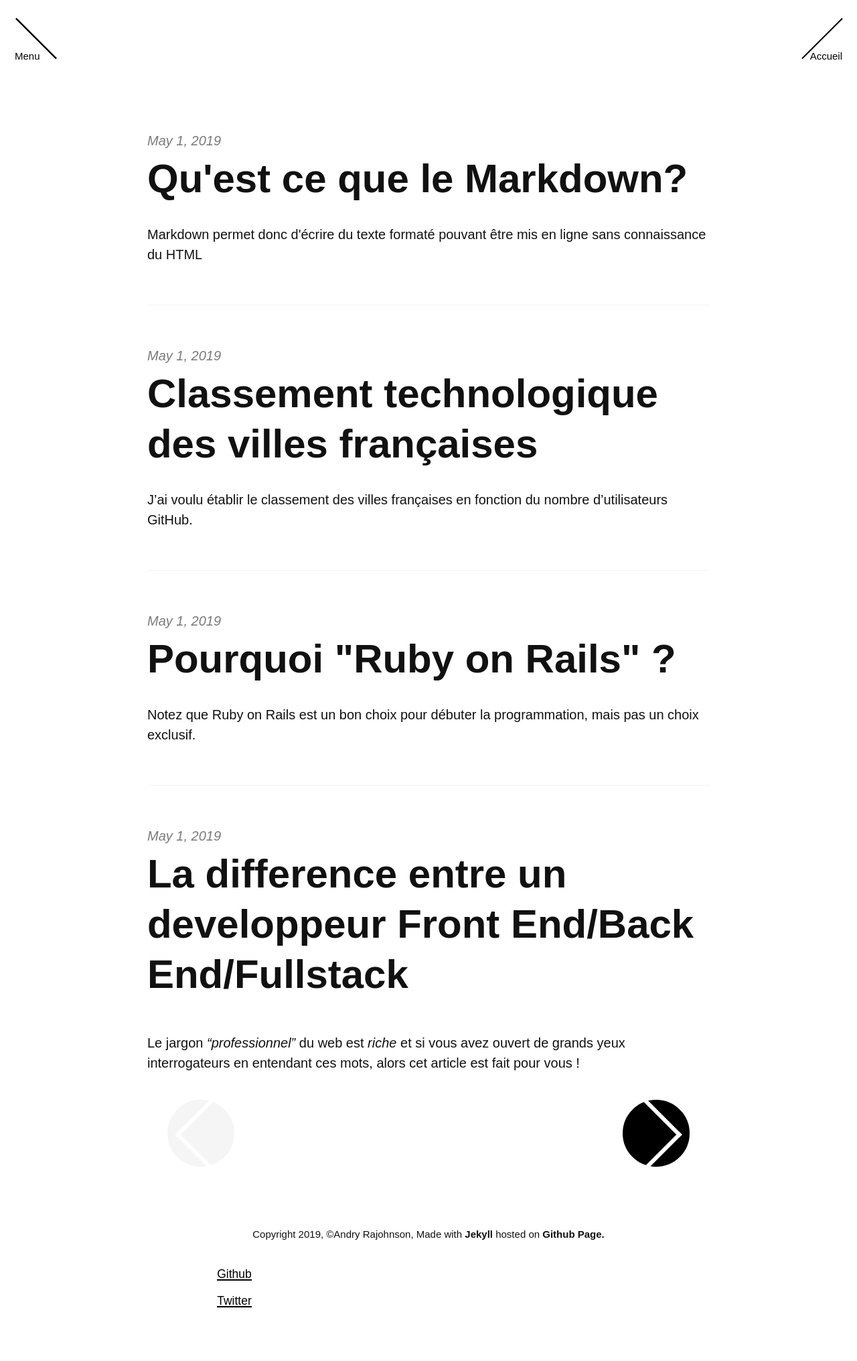
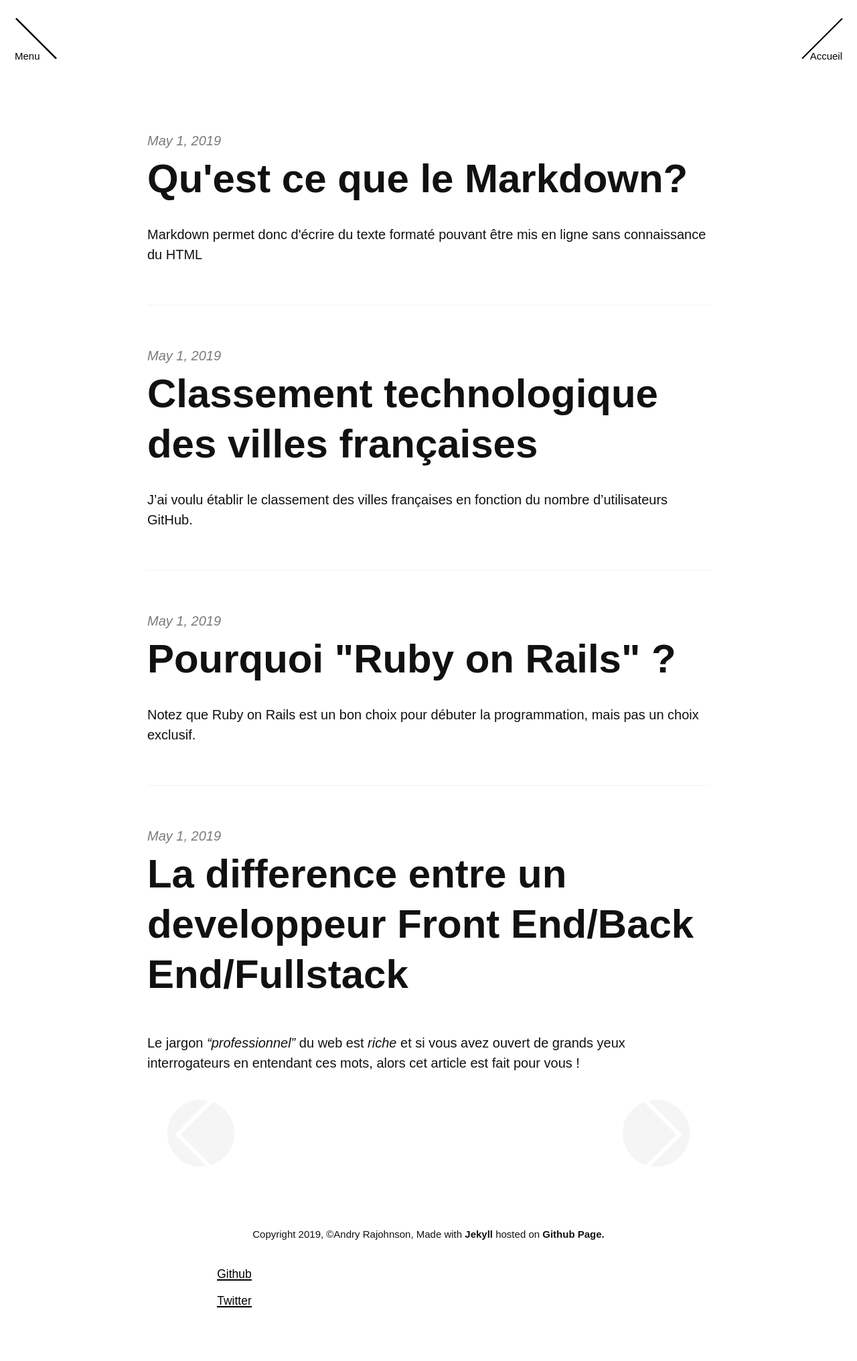
Before and after one commit to andryjohn/RJ-s-blog, a Jekyll site: the page built from index.html, in a window 1280 px wide. Shown: the whole page at 67% size. Built offline with Jekyll 4.4.1, drawn with Linux system fonts in a browser that asks for light colours; nearby versions of some CDN libraries; some web fonts are replaced; the list of posts is cut into pages by our own code.

Commit message:
href on nav/image profil, filter

```diff
--- a/_includes/pagination.html
+++ b/_includes/pagination.html
@@ -23,7 +23,7 @@
       </a>
     {% else %}
       <a href="">
-        <span class="right-circle-arrow arrow-enable"></span>
+        <span class="right-circle-arrow arrow-disabled"></span>
       </a>
     {% endif %}
   </div>
```
